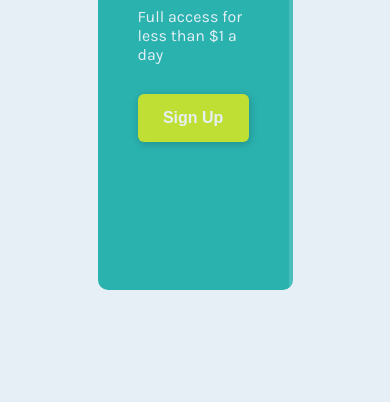
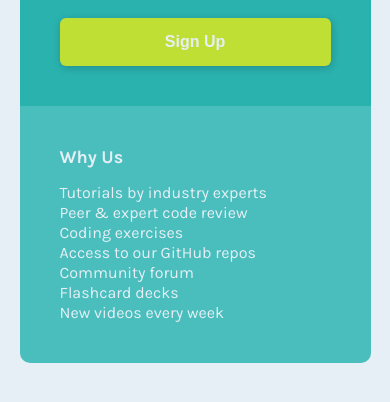
Before and after one commit to fawadmehmood/Single-price-grid-component, a plain HTML site: page index.html in a window 390 px wide. Shown: the part 519-921 px from the top of the page. Before the commit the page ends 844 px from the top, so only its background shows below. Drawn offline with Linux system fonts and the light colour scheme.

Commit message:
made it mobile friendly

```diff
--- a/style.css
+++ b/style.css
@@ -21,7 +21,7 @@ html{
 body{
     color: var(--Light_Gray);
     font-size: 1.6rem;
-    height: 100vh;
+    min-height: 100vh;
     background-color: var(--Light_Gray);
     display: flex;
     justify-content: center;
@@ -131,3 +131,27 @@ body{
 .why_us .point_list li{
     line-height: 2rem;
 }
+
+@media only screen and (max-width: 900px) {
+body{
+   padding: 10% 0;
+}
+
+.container{
+    max-width: 90%;
+}
+
+.other_info_sec{
+    grid-template-columns: 1fr;
+    grid-template-rows: auto 1fr;
+}
+.price{
+    grid-column: 1 / -1;
+    grid-row: 1 / 2;
+}
+.why_us{
+    grid-column: 1 / -1;
+    grid-row: 2 / -1;
+}
+
+}
```
